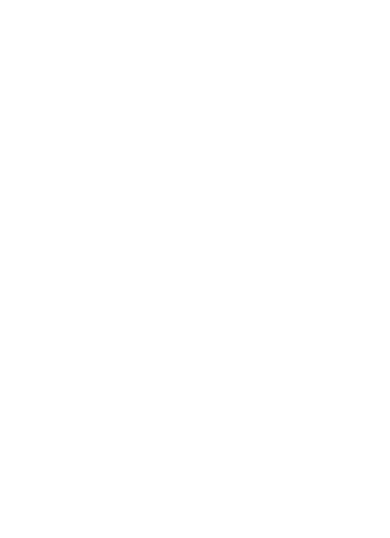
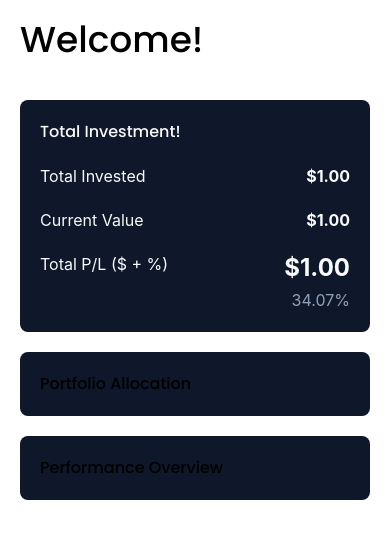
Before and after one commit to gihanakalanka/dca-tracker, a React (Vite) app: page / in a window 390 px wide. Shown: the top 538 px of the page. Built offline with nearby package versions, Linux system fonts and the light colour scheme.

Commit message:
feat: implement responsive MainLayout

```diff
--- a/index.html
+++ b/index.html
@@ -1,5 +1,5 @@
 <!doctype html>
-<html lang="en">
+<html lang="en" class="dark">
 
 <head>
   <meta charset="UTF-8" />
--- a/src/index.css
+++ b/src/index.css
@@ -1 +1,15 @@
+@import url('https://fonts.googleapis.com/css2?family=Poppins:wght@500&display=swap');
+
 @import "tailwindcss";
+
+@layer base {
+
+    h1,
+    h2,
+    h3,
+    h4,
+    h5,
+    h6 {
+        font-family: 'Poppins', sans-serif;
+    }
+}
--- a/src/layouts/MainLayout.jsx
+++ b/src/layouts/MainLayout.jsx
@@ -1,17 +1,53 @@
 
 
 function MainLayout() {
-    return (<>
-        <header>
+    return (<div className="min-h-screen bg-white dark:bg-slate-950 p-5 lg:p-10">
+        <header className="">
+            <h1 className="dark:text-white text-4xl">Welcome!</h1>
+        </header>
+        <aside className="w-64 hidden md:flex">
 
-        </header>
-        <sidebar>
+        </aside>
+        <main className="mt-10">
 
-        </sidebar>
-        <main>
+            <div className="grid grid-cols-1 md:grid-cols-3 gap-5">
+                <div className="bg-slate-900 p-5 rounded-lg space-y-5">
+                    <h3 className="text-slate-50">Total Investment!</h3>
+
+                    <div className="space-y-5">
+                        <div className="flex justify-between">
+                            <span className="text-slate-50">Total Invested</span>
+                            <span className="text-slate-50 font-bold text-1xl">$1.00</span>
+                        </div>
+                        <div className="flex justify-between">
+                            <span className="text-slate-50">Current Value</span>
+                            <span className="text-slate-50 font-bold text-1xl">$1.00</span>
+                        </div>
+
+                        <div className="flex justify-between">
+                            <span className="text-slate-50">Total P/L ($ + %)</span>
+                            <div className="flex flex-col items-end space-y-1">
+                                <span className="text-slate-50 font-bold text-2xl">$1.00</span>
+                                <span class="text-slate-400">34.07%</span>
+                            </div>
+
+                        </div>
+
+
+                    </div>
+
+                </div>
+                <div className="bg-slate-900 p-5 rounded-lg">
+                    <h3 className="dark:text-white">Portfolio Allocation</h3>
+
+                </div>
+                <div className="bg-slate-900 p-5 rounded-lg">
+                    <h3 className="dark:text-white">Performance Overview</h3>
+                </div>
+            </div>
 
         </main>
-    </>);
+    </div>);
 }
 
 export default MainLayout;
```
